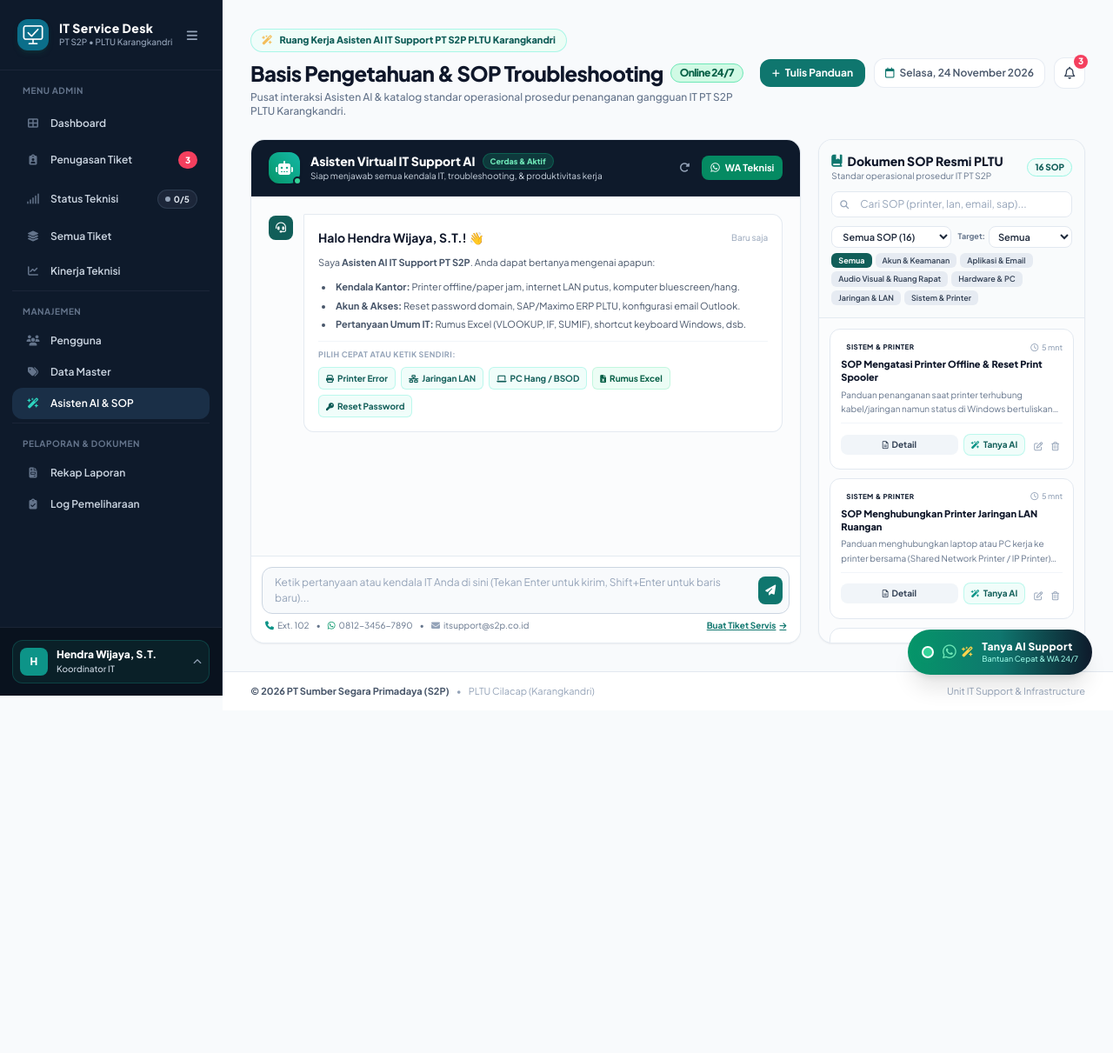
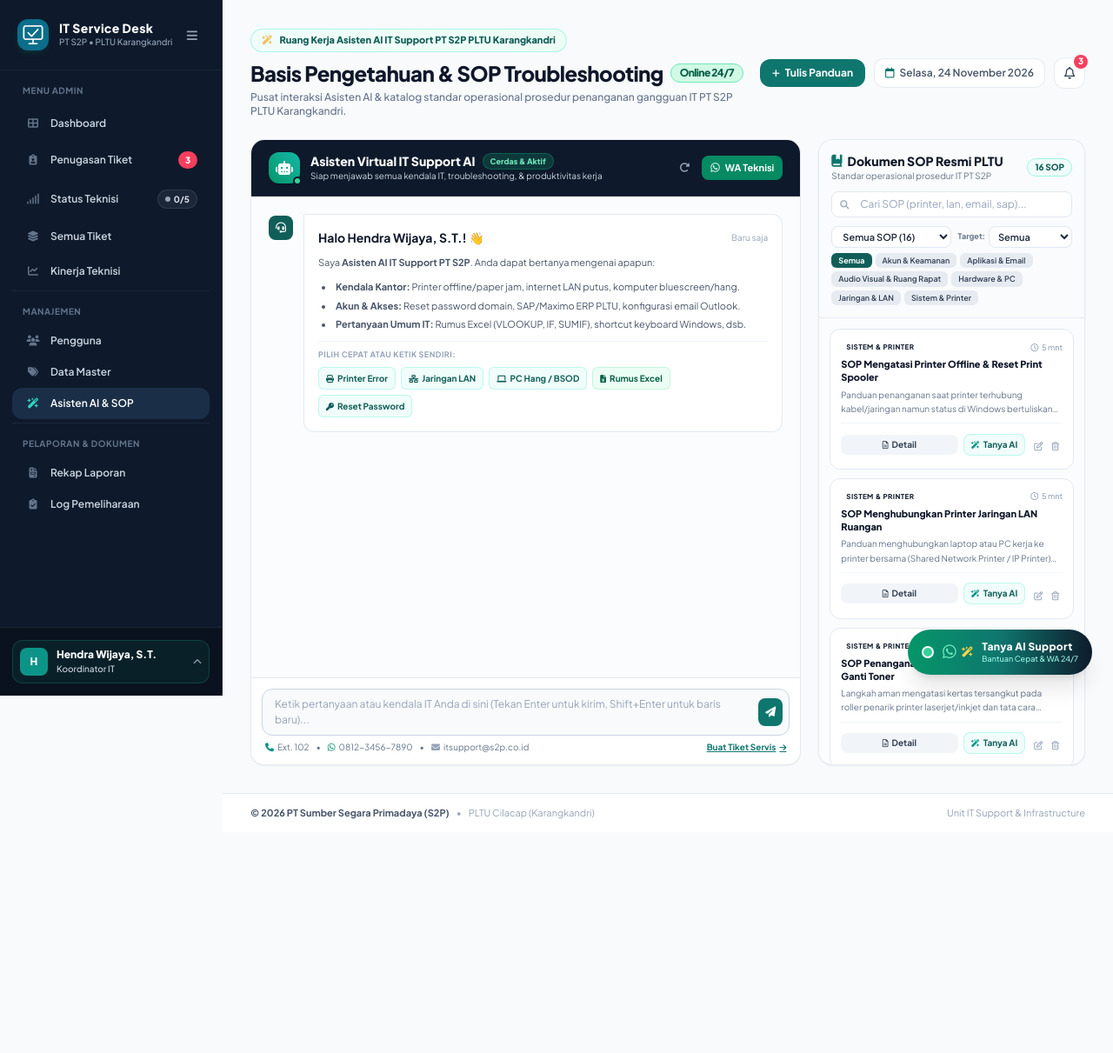
Before and after one commit to Hafizhramadhani18-lang/itService, a Laravel app: page /basis-pengetahuan in a window 1280 px wide. Shown: the top 1211 px of the page at 87% size. Run offline with Laravel 12, Linux system fonts and the light colour scheme; a user stored in the database is signed in; data comes from the database, SQL or seed files in the repository; data that the repository does not hold is empty; some libraries are stand-ins or nearby versions.

Commit message:
style: sesuaikan tinggi ruang kerja asisten AI dan katalog SOP agar pas mentok ke bawah tepat di atas footer

```diff
--- a/resources/views/pages/knowledge-base.blade.php
+++ b/resources/views/pages/knowledge-base.blade.php
@@ -39,7 +39,7 @@
     @include('partials.flash-messages')
 
     <!-- DUAL LAYOUT: WORKSPACE AI CHAT DI KIRI & KATALOG SOP RESMI DI KANAN -->
-    <div class="grid grid-cols-1 lg:grid-cols-12 gap-5 items-stretch h-[calc(100vh-14rem)] min-h-[580px] max-h-[780px]">
+    <div class="grid grid-cols-1 lg:grid-cols-12 gap-5 items-stretch min-h-[620px] lg:h-[720px] mb-6">
 
         <!-- ============================================================== -->
         <!-- KOLOM KIRI (7-8 Kolom): RUANG KERJA ASISTEN AI IT INTERAKTIF  -->
```
